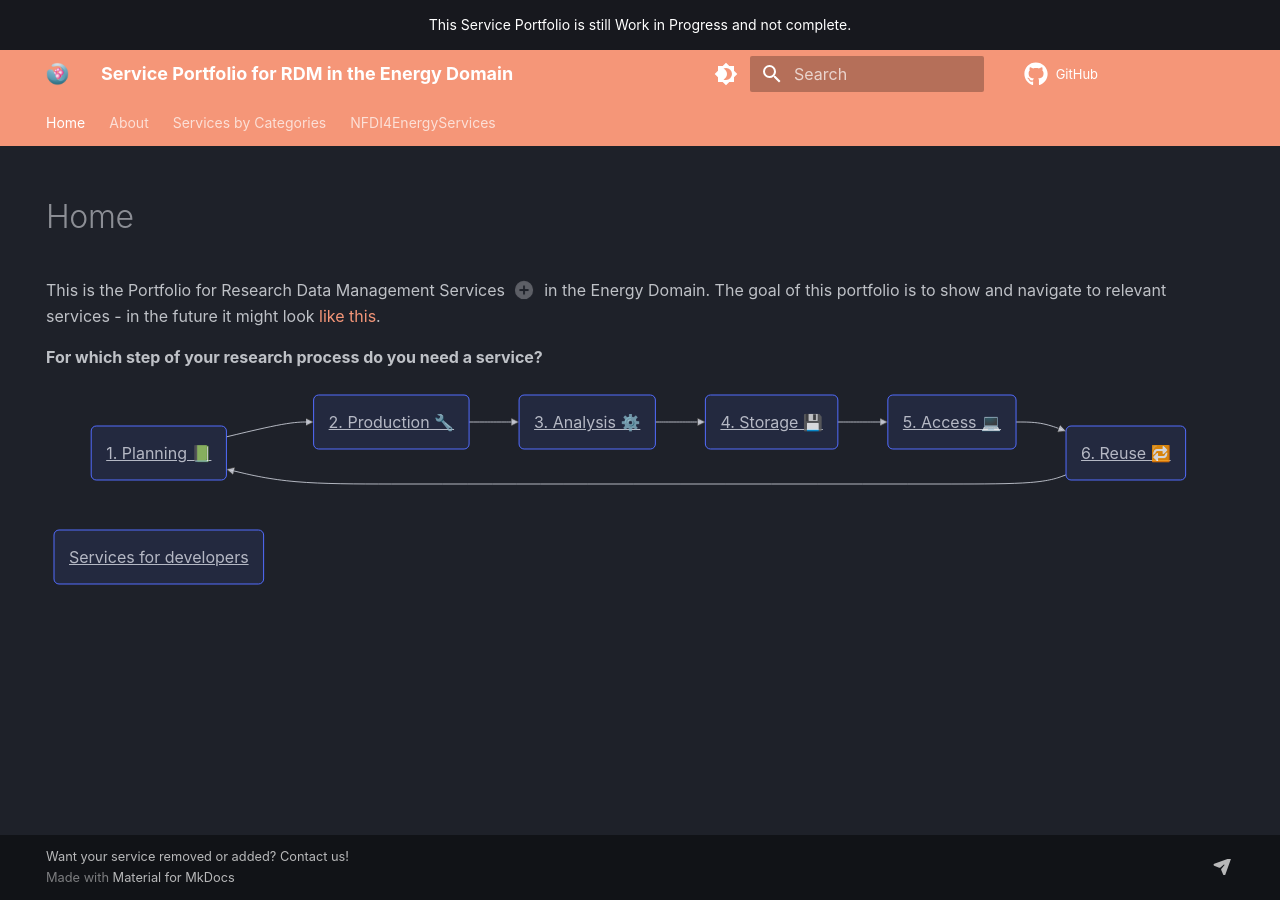
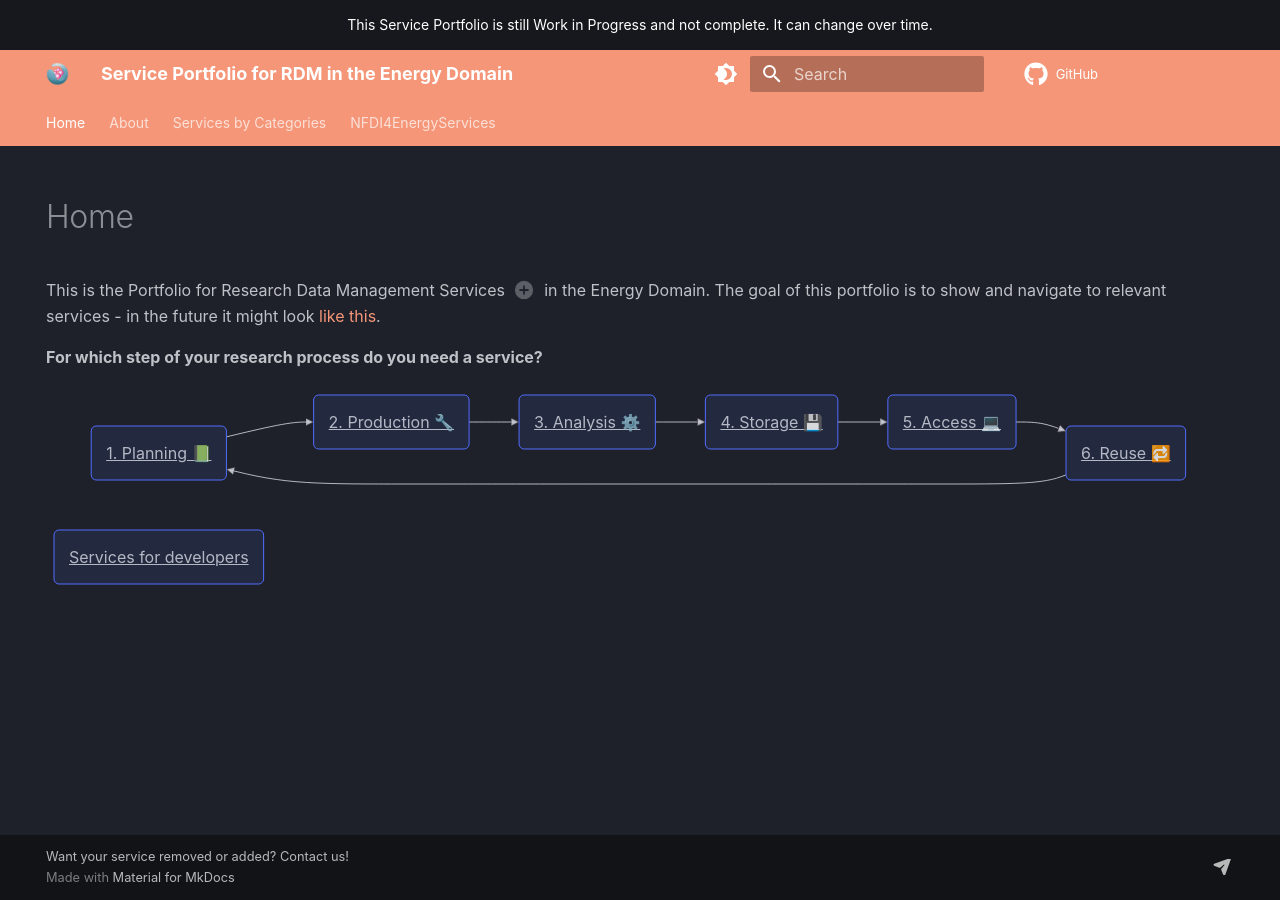
Before and after one commit to NFDI4Energy/service-portfolio, an MkDocs documentation site: the page built from docs/index.md, in a window 1280 px wide. Built offline with MkDocs 1.6.1 and Material for MkDocs 9.7.7, drawn with Linux system fonts in a browser that asks for light colours; comment, search, counter and statistics services are not loaded.

Commit message:
Update banner

```diff
--- a/overrides/main.html
+++ b/overrides/main.html
@@ -1,6 +1,6 @@
 {% extends "base.html" %}
 
 {% block announce %}
-<p style="text-align: center;">This Service Portfolio is still Work in Progress and not complete.    </p>
+<p style="text-align: center;">This Service Portfolio is still Work in Progress and not complete. It can change over time.  </p>
 
 {% endblock %}
```
